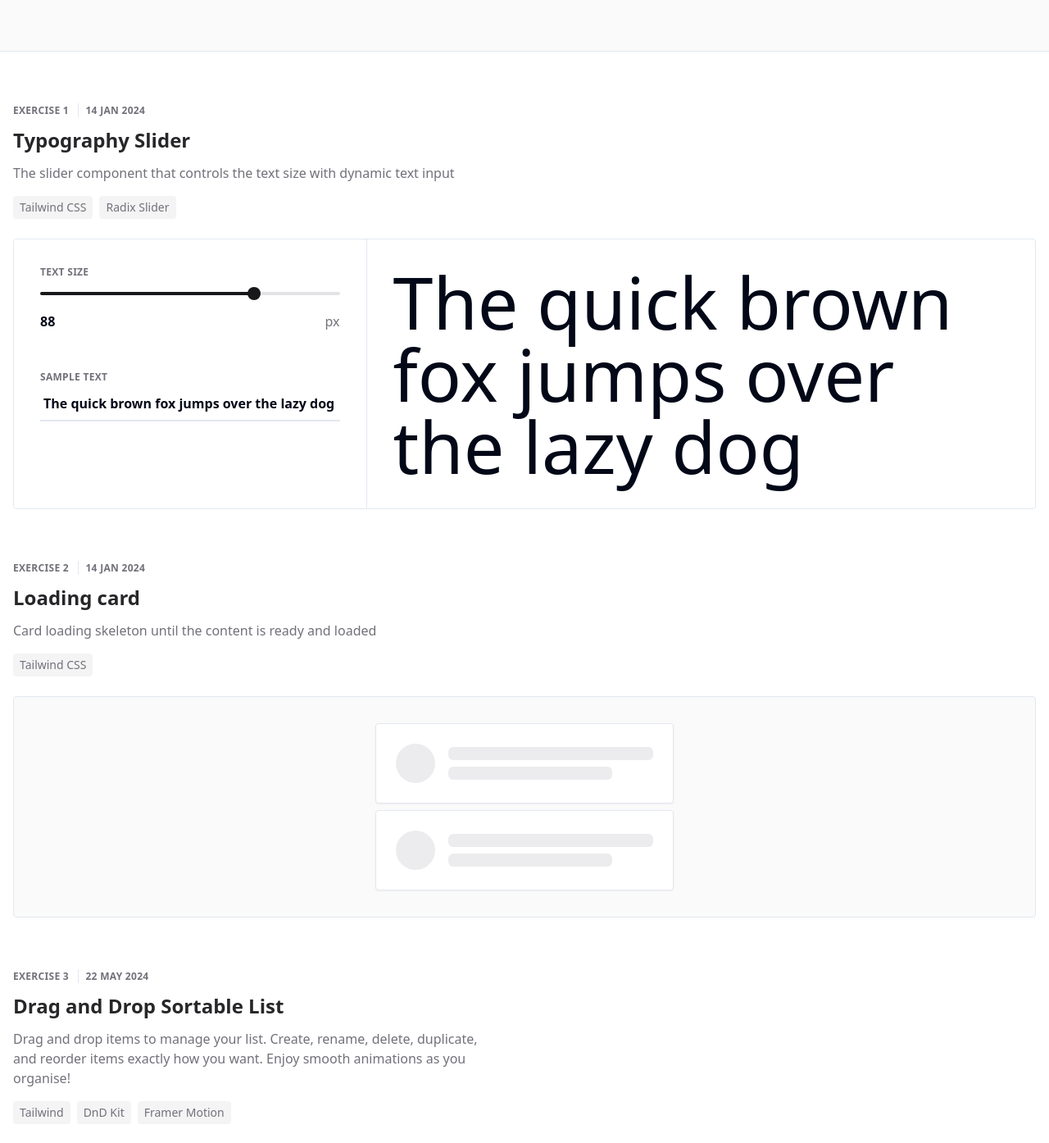
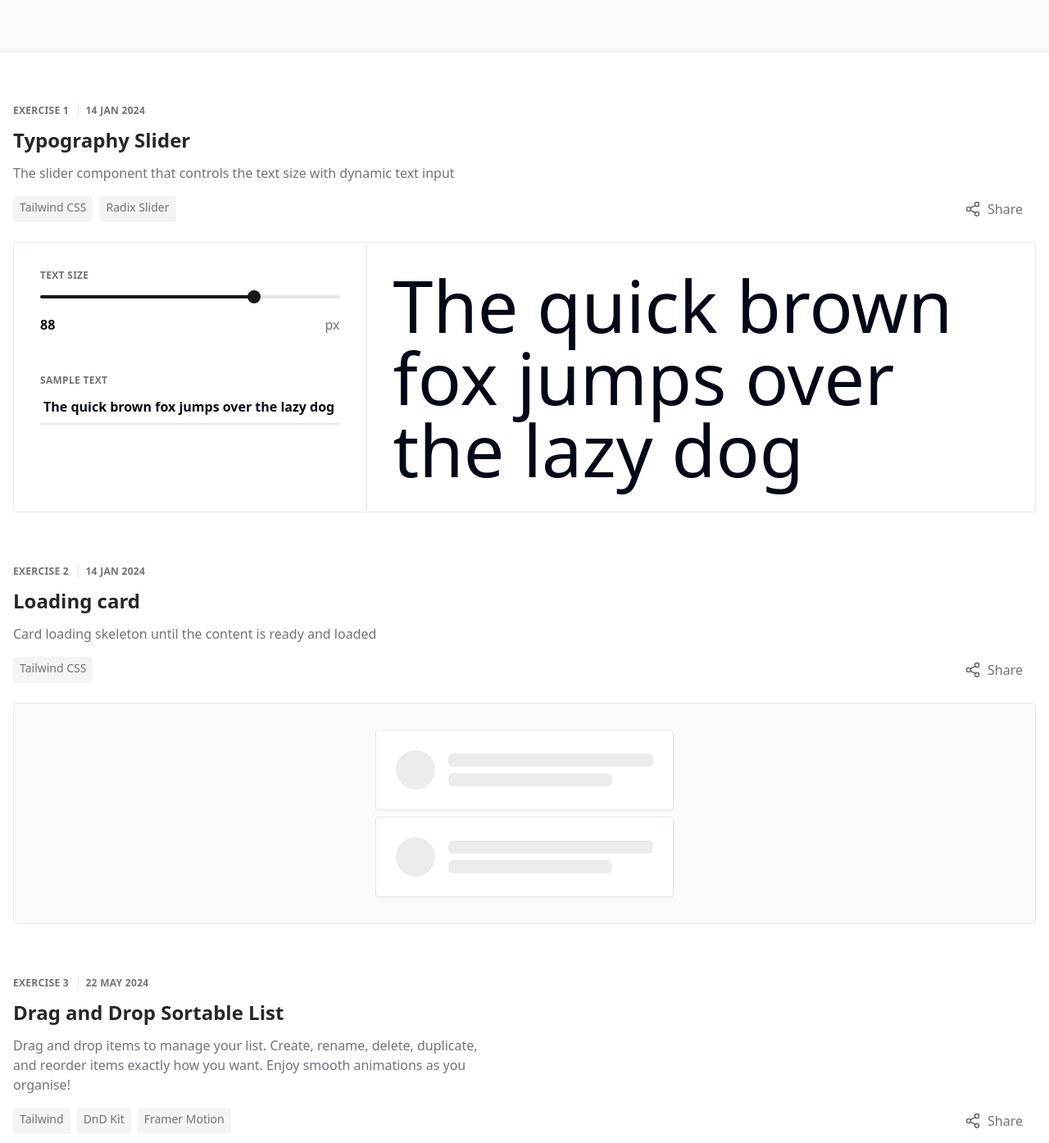
Before and after one commit to artylope/eieio, a Next.js app: page / in a window 1280 px wide. Shown: the part 186-1580 px from the top of the page at 82% size. Built offline with nearby package versions, Linux system fonts and the light colour scheme.

Commit message:
added share link

```diff
--- a/src/app/exercises/Template.js
+++ b/src/app/exercises/Template.js
@@ -1,13 +1,12 @@
+'use client';
 import React from 'react';
+import { useRouter } from 'next/navigation';
 
-const Template = ({
-  title,
-  subtitle,
-  description,
-  date,
-  children,
-  libraries,
-}) => {
+import { Share2 } from 'lucide-react';
+
+const Template = ({ id, title, description, date, children, libraries }) => {
+  const router = useRouter();
+
   const LibraryLinks = ({ libraries }) => {
     return (
       <>
@@ -24,20 +23,42 @@ const Template = ({
     );
   };
 
+  function handleShareButton() {
+    console.log('clicked');
+    const currentPath = window.location.origin; // Get the full URL
+    let url = `${currentPath}/#exercise${id}`;
+    console.log(url);
+    navigator.clipboard.writeText(url);
+  }
+
   return (
-    <div className="py-8 flex flex-col gap-y-6 justify-start items-start grow w-full ">
-      <div className="flex flex-col gap-y-3">
+    <div
+      id={`exercise${id}`}
+      className="py-8 flex flex-col gap-y-6 justify-start items-start grow w-full ">
+      <div className="flex flex-col gap-y-3 w-full">
         <p className="font-semibold text-zinc-500 dark:text-zinc-400 uppercase text-xs tracking-wide">
-          Exercise {subtitle} <span className="ml-2 border-l px-2">{date}</span>
+          Exercise {id} <span className="ml-2 border-l px-2">{date}</span>
         </p>
-        <h2 className="font-semibold text-2xl text-zinc-800 dark:text-zinc-300">
-          {title}
-        </h2>{' '}
-        <div className="flex flex-col gap-y-4">
+        <div className="flex justify-start items-start gap-x-8">
+          <h2 className="font-semibold text-2xl text-zinc-800 dark:text-zinc-300">
+            {title}
+          </h2>{' '}
+        </div>
+
+        <div className="flex flex-col gap-y-4 w-full">
           {' '}
           <p className="text-zinc-500 max-w-xl">{description}</p>{' '}
-          <div className="text-zinc-500 flex gap-x-2 ">
-            <LibraryLinks libraries={libraries} />
+          <div className="text-zinc-500 flex gap-x-2 w-full">
+            <div className="flex gap-x-2 grow ">
+              {' '}
+              <LibraryLinks libraries={libraries} />{' '}
+            </div>
+            <button
+              className="px-2 py-1  flex justify-center items-center text-zinc-500 rounded hover:bg-zinc-100 hover:text-zinc-700"
+              onClick={handleShareButton}>
+              <Share2 className="w-5 h-5" />{' '}
+              <span className="px-2"> Share</span>
+            </button>
           </div>
         </div>
       </div>
--- a/src/app/page.js
+++ b/src/app/page.js
@@ -11,7 +11,7 @@ export default function Home() {
       <div className="flex grow py-8 ">
         <div className="container mx-auto grow">
           <Template
-            subtitle="1"
+            id="1"
             date="14 Jan 2024"
             title="Typography Slider"
             description="The slider component that controls the text size with dynamic text input"
@@ -28,7 +28,7 @@ export default function Home() {
             <TypographySlider />
           </Template>
           <Template
-            subtitle="2"
+            id="2"
             date="14 Jan 2024"
             title="Loading card"
             description="Card loading skeleton until the content is ready and loaded"
@@ -42,7 +42,7 @@ export default function Home() {
           </Template>
 
           <Template
-            subtitle="3"
+            id="3"
             date="22 May 2024"
             title="Drag and Drop Sortable List"
             description="Drag and drop items to manage your list. Create, rename, delete, duplicate, and reorder items exactly how you want. Enjoy smooth animations as you organise!"
@@ -60,7 +60,7 @@ export default function Home() {
             <Sortable />
           </Template>
           <Template
-            subtitle="4"
+            id="4"
             date="23 May 2024"
             title="Download Feedback"
             description="Click the download button to simulate downloading a file to your computer. You'll receive clear and pleasant feedback on the progress. Note: This is a demo, and no actual file will be downloaded."
```
